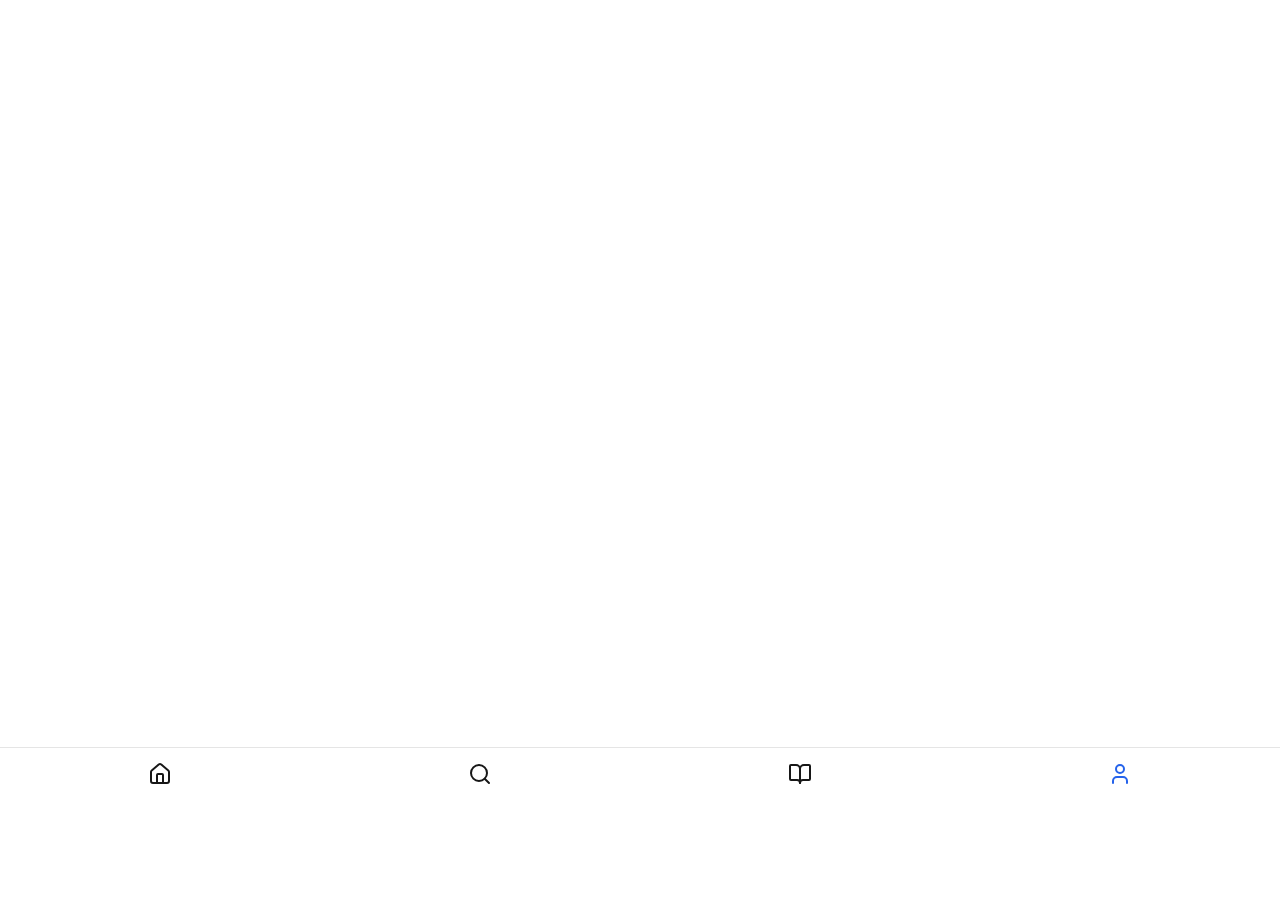
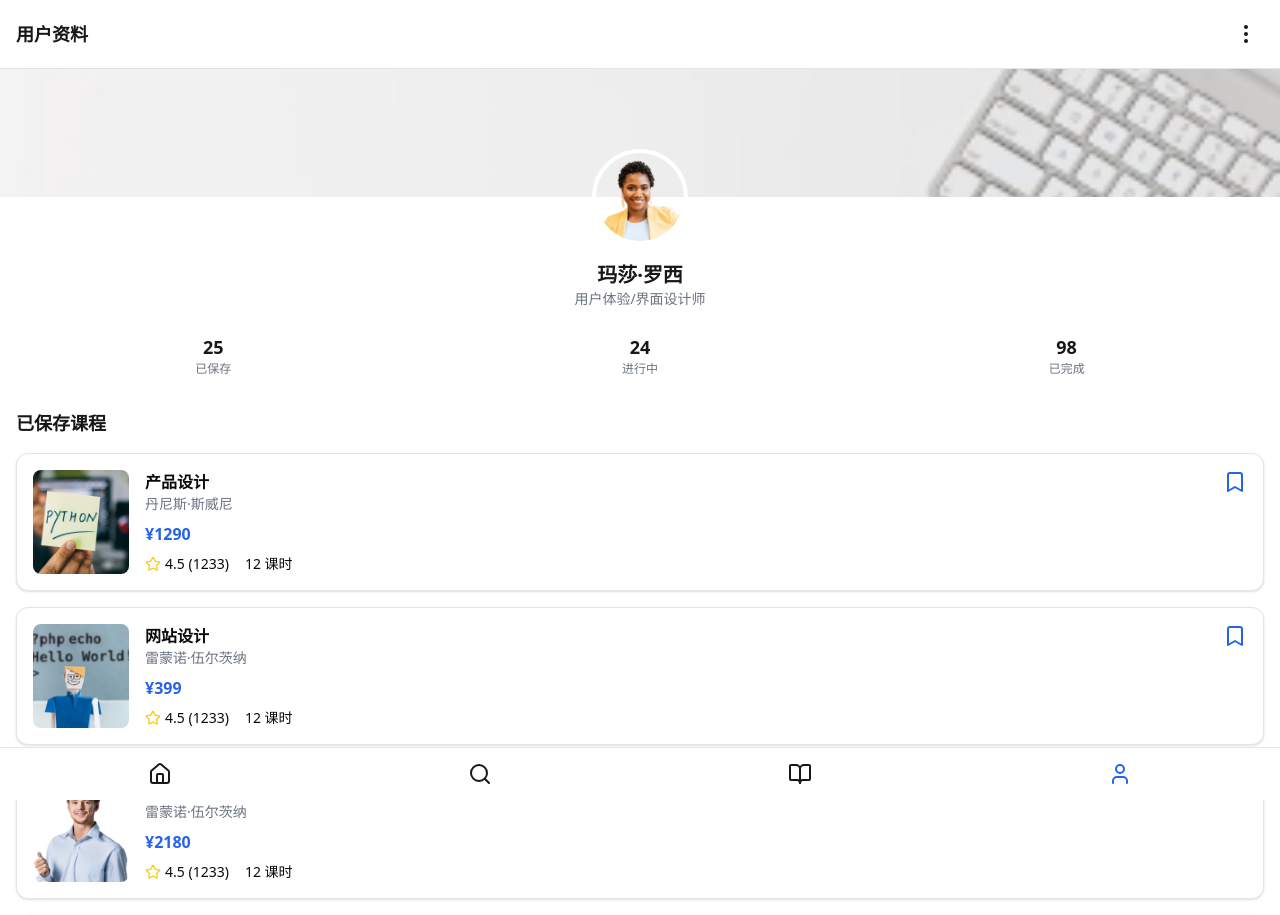
Before and after one commit to barryaigit/frontstu, a Next.js app: page /profile in a window 1280 px wide. Shown: the top 915 px of the page. Before the commit the page ends 800 px from the top, so only its background shows below. Built offline with nearby package versions, Linux system fonts and the light colour scheme.

Commit message:
Profile Page

```diff
--- a/app/profile/page.tsx
+++ b/app/profile/page.tsx
@@ -1,12 +1,146 @@
 'use client'
 
 import { BottomNavigation } from "@/components/BottomNavigation"
+import { Avatar, AvatarFallback, AvatarImage } from "@/components/ui/avatar"
+import { Button } from "@/components/ui/button"
+import { Card, CardContent } from "@/components/ui/card"
+import { BookmarkIcon, HomeIcon, SearchIcon, BookOpenIcon, UserIcon, StarIcon } from "lucide-react"
+import Image from "next/image"
 
 export default function ProfilePage() {
   return (
     <div className="bg-white min-h-screen pb-16 font-sans">
-      {/* ... 保留现有的 Profile 组件内容 ... */}
-
+      <header className="flex justify-between items-center p-4 border-b">
+        <h1 className="text-lg font-bold">用户资料</h1>
+        <Button variant="ghost" size="icon">
+          <svg
+            xmlns="http://www.w3.org/2000/svg"
+            width="24"
+            height="24"
+            viewBox="0 0 24 24"
+            fill="none"
+            stroke="currentColor"
+            strokeWidth="2"
+            strokeLinecap="round"
+            strokeLinejoin="round"
+          >
+            <circle cx="12" cy="12" r="1" />
+            <circle cx="12" cy="5" r="1" />
+            <circle cx="12" cy="19" r="1" />
+          </svg>
+        </Button>
+      </header>
+      <div className="relative">
+        <Image
+          alt="个人资料背景"
+          className="w-full h-32 object-cover"
+          height="128"
+          src="/Image 67.png"
+          style={{
+            aspectRatio: "375/128",
+            objectFit: "cover",
+          }}
+          width="375"
+        />
+        <Avatar className="absolute bottom-0 left-1/2 transform -translate-x-1/2 translate-y-1/2 w-24 h-24 border-4 border-white">
+          <AvatarImage alt="玛莎·罗西" src="/Rectangle.png" />
+          <AvatarFallback>玛莎</AvatarFallback>
+        </Avatar>
+      </div>
+      <div className="mt-16 text-center">
+        <h2 className="text-xl font-bold">玛莎·罗西</h2>
+        <p className="text-sm text-gray-500">用户体验/界面设计师</p>
+      </div>
+      <div className="flex justify-around mt-6 mb-8">
+        <div className="text-center">
+          <p className="font-bold text-lg">25</p>
+          <p className="text-xs text-gray-500">已保存</p>
+        </div>
+        <div className="text-center">
+          <p className="font-bold text-lg">24</p>
+          <p className="text-xs text-gray-500">进行中</p>
+        </div>
+        <div className="text-center">
+          <p className="font-bold text-lg">98</p>
+          <p className="text-xs text-gray-500">已完成</p>
+        </div>
+      </div>
+      <div className="px-4">
+        <h3 className="text-lg font-bold mb-4">已保存课程</h3>
+        <div className="space-y-4">
+          {[
+            {
+              title: "产品设计",
+              instructor: "丹尼斯·斯威尼",
+              price: "¥1290",
+              rating: "4.5",
+              reviews: "1233",
+              lessons: "12",
+              image: "/python.png",
+            },
+            {
+              title: "网站设计",
+              instructor: "雷蒙诺·伍尔茨纳",
+              price: "¥399",
+              rating: "4.5",
+              reviews: "1233",
+              lessons: "12",
+              image: "/php.png",
+            },
+            {
+              title: "移动UI设计",
+              instructor: "雷蒙诺·伍尔茨纳",
+              price: "¥2180",
+              rating: "4.5",
+              reviews: "1233",
+              lessons: "12",
+              image: "/Image 51.png",
+            },
+            {
+              title: "数字肖像",
+              instructor: "雷蒙诺·伍尔茨纳",
+              price: "¥459",
+              rating: "4.5",
+              reviews: "1233",
+              lessons: "12",
+              image: "/Image 52.png",
+            },
+          ].map((course, index) => (
+            <Card key={index}>
+              <CardContent className="p-4">
+                <div className="flex">
+                  <Image
+                    alt={course.title}
+                    className="rounded-lg"
+                    height="96"
+                    src={course.image}
+                    style={{
+                      aspectRatio: "1/1",
+                      objectFit: "cover",
+                    }}
+                    width="96"
+                  />
+                  <div className="ml-4 flex-1">
+                    <div className="flex justify-between">
+                      <h4 className="font-bold">{course.title}</h4>
+                      <BookmarkIcon className="text-blue-600" />
+                    </div>
+                    <p className="text-sm text-gray-500">{course.instructor}</p>
+                    <p className="text-blue-600 font-bold mt-2">{course.price}</p>
+                    <div className="flex items-center mt-2">
+                      <StarIcon className="text-yellow-400 w-4 h-4" />
+                      <span className="text-sm ml-1">
+                        {course.rating} ({course.reviews})
+                      </span>
+                      <span className="text-sm ml-4">{course.lessons} 课时</span>
+                    </div>
+                  </div>
+                </div>
+              </CardContent>
+            </Card>
+          ))}
+        </div>
+      </div>
       <BottomNavigation />
     </div>
   )
```
Also changed, not shown: public/Image 67.png (added), public/Rectangle.png (added).
